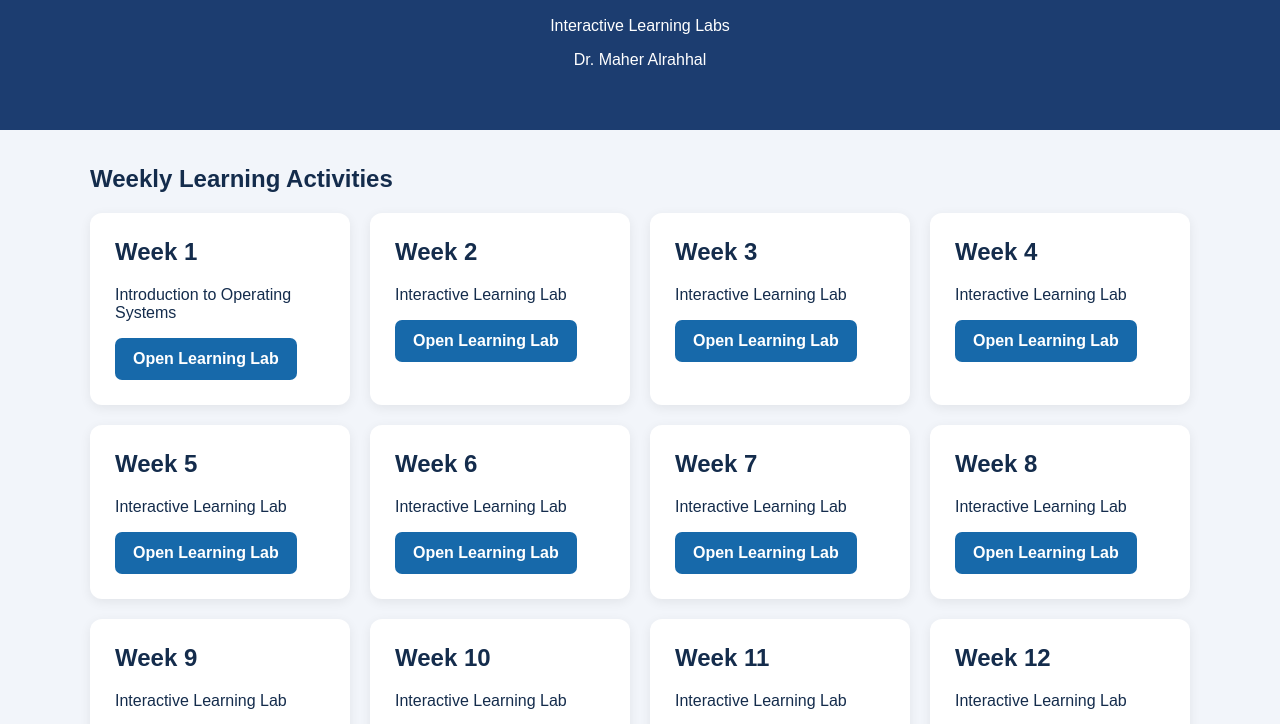
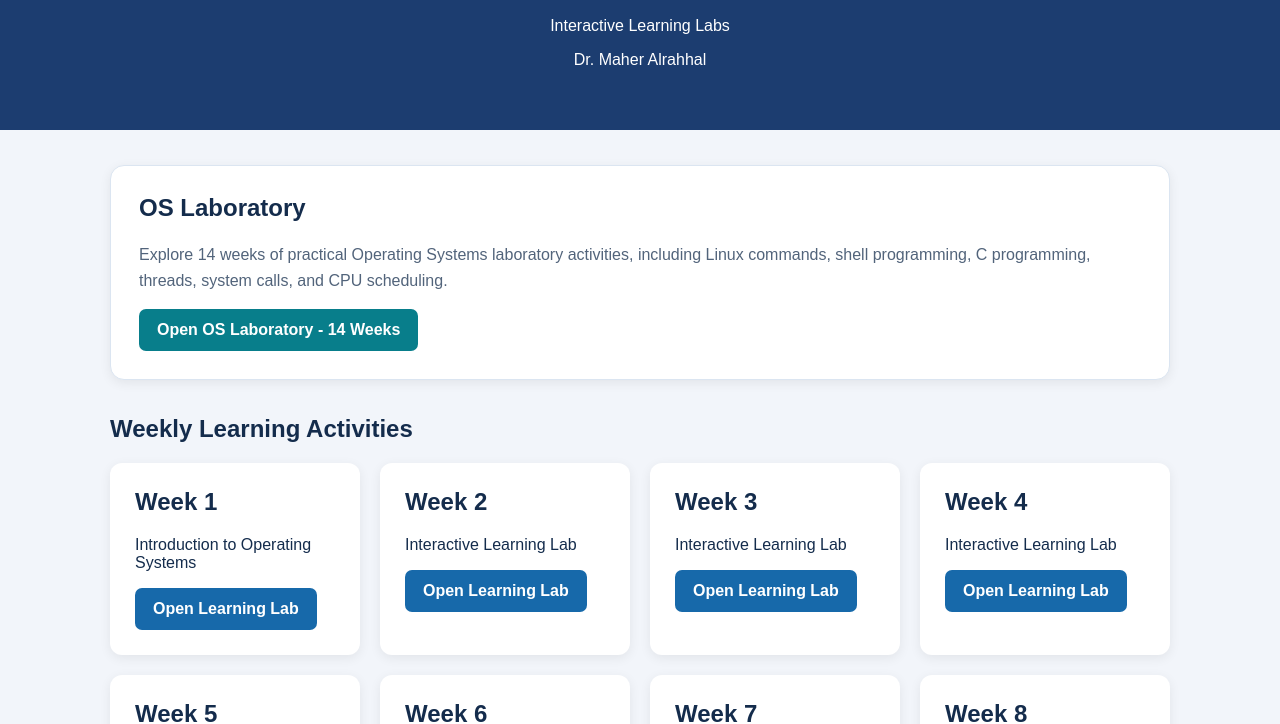
Before and after one commit to DrMaherAlrahhal/CSCI-300-Operating-Systems, a plain HTML site: page index.html in a window 1280 px wide. Shown: the part 83-807 px from the top of the page. Drawn offline with Linux system fonts and the light colour scheme.

Commit message:
Update index.html

```diff
--- a/index.html
+++ b/index.html
@@ -5,37 +5,72 @@
   <meta charset="UTF-8">
   <meta name="viewport" content="width=device-width, initial-scale=1">
   <title>CSCI 300 - Operating Systems</title>
+
   <style>
+    * {
+      box-sizing: border-box;
+    }
+
     body {
       margin: 0;
       font-family: Arial, sans-serif;
       background: #f2f5fa;
       color: #142c4c;
     }
+
     header {
       background: #1c3d70;
       color: white;
       text-align: center;
       padding: 45px 20px;
     }
-    header h1 { margin: 0 0 18px; }
+
+    header h1 {
+      margin: 0 0 18px;
+    }
+
     main {
       max-width: 1100px;
       margin: 35px auto;
       padding: 0 20px;
     }
+
+    .lab-section {
+      background: white;
+      border: 1px solid #dbe5f1;
+      border-radius: 14px;
+      padding: 28px;
+      margin-bottom: 35px;
+      box-shadow: 0 3px 12px #00000012;
+    }
+
+    .lab-section h2 {
+      margin-top: 0;
+    }
+
+    .lab-section p {
+      color: #52647b;
+      line-height: 1.6;
+    }
+
     .grid {
       display: grid;
-      grid-template-columns: repeat(auto-fit, minmax(220px, 1fr));
+      grid-template-columns:
+        repeat(auto-fit, minmax(220px, 1fr));
       gap: 20px;
     }
+
     .card {
       background: white;
       padding: 25px;
       border-radius: 12px;
       box-shadow: 0 3px 12px #00000012;
     }
-    .card h2 { margin-top: 0; }
+
+    .card h2 {
+      margin-top: 0;
+    }
+
     .button {
       display: inline-block;
       background: #1769aa;
@@ -45,7 +80,19 @@
       text-decoration: none;
       font-weight: bold;
     }
-    .soon { color: #777; }
+
+    .button:hover {
+      background: #125489;
+    }
+
+    .lab-button {
+      background: #087e8b;
+    }
+
+    .lab-button:hover {
+      background: #06636d;
+    }
+
     footer {
       text-align: center;
       padding: 30px;
@@ -53,7 +100,9 @@
     }
   </style>
 </head>
+
 <body>
+
   <header>
     <h1>CSCI 300 - Operating Systems</h1>
     <p>Interactive Learning Labs</p>
@@ -61,134 +110,125 @@
   </header>
 
   <main>
+
+    <!-- Separate OS Laboratory Section -->
+    <section class="lab-section">
+      <h2>OS Laboratory</h2>
+      <p>
+        Explore 14 weeks of practical Operating Systems
+        laboratory activities, including Linux commands,
+        shell programming, C programming, threads,
+        system calls, and CPU scheduling.
+      </p>
+
+      <a class="button lab-button"
+         href="./OS-Lab/index.html">
+        Open OS Laboratory - 14 Weeks
+      </a>
+    </section>
+
+    <!-- Existing Weekly Learning Activities -->
     <h2>Weekly Learning Activities</h2>
-    <div class="grid">
-      <div class="card">
-        <h2>Week 1</h2>
-        <p>Introduction to Operating Systems</p>
-        <a class="button" href="./Week-1/index.html">
-          Open Learning Lab
-        </a>
-      </div>
 
+    <div class="grid" id="weeks"></div>
 
-    <div class="card">
-      <h2>Week 2</h2>
-      <p>Interactive Learning Lab</p>
-      <a class="button" href="./Week-2/index.html">
-        Open Learning Lab
-      </a>
-    </div>
-
-    <div class="card">
-      <h2>Week 3</h2>
-      <p>Interactive Learning Lab</p>
-      <a class="button" href="./Week-3/index.html">
-        Open Learning Lab
-      </a>
-    </div>
-
-    <div class="card">
-      <h2>Week 4</h2>
-      <p>Interactive Learning Lab</p>
-      <a class="button" href="./Week-4/index.html">
-        Open Learning Lab
-      </a>
-    </div>
-
-
-    <div class="card">
-      <h2>Week 5</h2>
-      <p>Interactive Learning Lab</p>
-      <a class="button" href="./Week-5/index.html">
-        Open Learning Lab
-      </a>
-    </div>
-
-    <div class="card">
-      <h2>Week 6</h2>
-      <p>Interactive Learning Lab</p>
-      <a class="button" href="./Week-6/index.html">
-        Open Learning Lab
-      </a>
-    </div>
-
-    <div class="card">
-      <h2>Week 7</h2>
-      <p>Interactive Learning Lab</p>
-      <a class="button" href="./Week-7/index.html">
-        Open Learning Lab
-      </a>
-    </div>
-
-    <div class="card">
-      <h2>Week 8</h2>
-      <p>Interactive Learning Lab</p>
-      <a class="button" href="./Week-8/index.html">
-        Open Learning Lab
-      </a>
-    </div>
-
-    <div class="card">
-      <h2>Week 9</h2>
-      <p>Interactive Learning Lab</p>
-      <a class="button" href="./Week-9/index.html">
-        Open Learning Lab
-      </a>
-    </div>
-
-    <div class="card">
-      <h2>Week 10</h2>
-      <p>Interactive Learning Lab</p>
-      <a class="button" href="./Week-10/index.html">
-        Open Learning Lab
-      </a>
-    </div>
-
-    <div class="card">
-      <h2>Week 11</h2>
-      <p>Interactive Learning Lab</p>
-      <a class="button" href="./Week-11/index.html">
-        Open Learning Lab
-      </a>
-    </div>
-
-    <div class="card">
-      <h2>Week 12</h2>
-      <p>Interactive Learning Lab</p>
-      <a class="button" href="./Week-12/index.html">
-        Open Learning Lab
-      </a>
-    </div>
-
-    <div class="card">
-      <h2>Week 13</h2>
-      <p>Interactive Learning Lab</p>
-      <a class="button" href="./Week-13/index.html">
-        Open Learning Lab
-      </a>
-    </div>
-
-    <div class="card">
-      <h2>Week 14</h2>
-      <p>Interactive Learning Lab</p>
-      <a class="button" href="./Week-14/index.html">
-        Open Learning Lab
-      </a>
-    </div>
-
-    <div class="card">
-      <h2>Week 15</h2>
-      <p>Interactive Learning Lab</p>
-      <a class="button" href="./Week-15/index.html">
-        Open Learning Lab
-      </a>
-    </div>
-    </div>
   </main>
 
   <footer>
     CSCI 300 | Operating Systems
   </footer>
+
+  <script>
+    const weeks = [
+      {
+        title: "Week 1",
+        description: "Introduction to Operating Systems",
+        url: "./Week-1/index.html"
+      },
+      {
+        title: "Week 2",
+        url: "./Week-2/index.html"
+      },
+      {
+        title: "Week 3",
+        url: "./Week-3/index.html"
+      },
+      {
+        title: "Week 4",
+        url: "./Week-4/index.html"
+      },
+      {
+        title: "Week 5",
+        url: "./Week-5/index.html"
+      },
+      {
+        title: "Week 6",
+        url: "./Week-6/index.html"
+      },
+      {
+        title: "Week 7",
+        url: "./Week-7/index.html"
+      },
+      {
+        title: "Week 8",
+        url: "./Week-8/index.html"
+      },
+      {
+        title: "Week 9",
+        url: "./Week-9/index.html"
+      },
+      {
+        title: "Week 10",
+        url: "./Week-10/index.html"
+      },
+      {
+        title: "Week 11",
+        url: "./Week-11/index.html"
+      },
+      {
+        title: "Week 12",
+        url: "./Week-12/index.html"
+      },
+      {
+        title: "Week 13",
+        url: "./Week-13/index.html"
+      },
+      {
+        title: "Week 14",
+        url: "./Week-14/index.html"
+      },
+      {
+        title: "Week 15",
+        url: "./Week-15/index.html"
+      }
+    ];
+
+    const container = document.getElementById("weeks");
+
+    weeks.forEach(week => {
+
+      const card = document.createElement("div");
+      card.className = "card";
+
+      const title = document.createElement("h2");
+      title.textContent = week.title;
+      card.appendChild(title);
+
+      const description = document.createElement("p");
+      description.textContent =
+        week.description || "Interactive Learning Lab";
+      card.appendChild(description);
+
+      const link = document.createElement("a");
+      link.className = "button";
+      link.href = week.url;
+      link.textContent = "Open Learning Lab";
+
+      card.appendChild(link);
+      container.appendChild(card);
+
+    });
+  </script>
+
 </body>
 </html>
```
